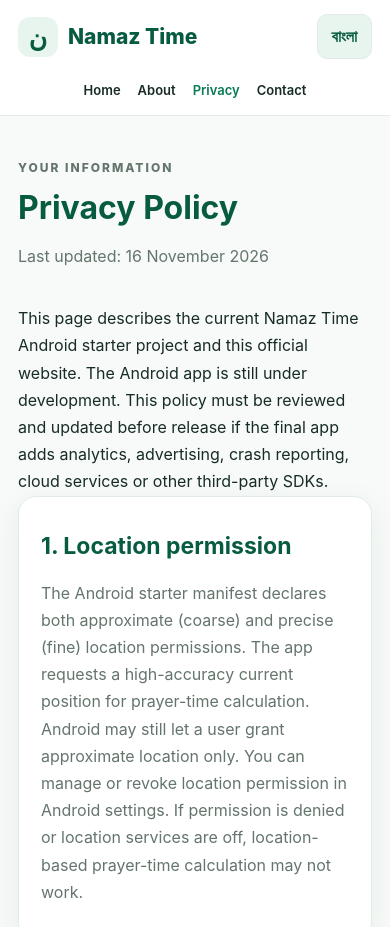
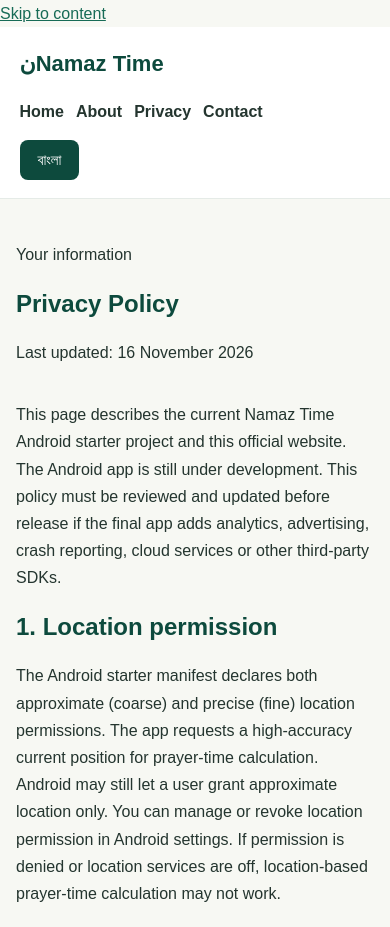
Before and after one commit to namaj-bot/namaz-time-website, a plain HTML site: page privacy.html in a window 390 px wide. Shown: the top 927 px of the page. Drawn offline with Linux system fonts and the light colour scheme.

Commit message:
Refactor styles.css for design updates and responsiveness
Removed old CSS variables and styles, and updated layout properties for improved design and responsiveness.

```diff
--- a/styles.css
+++ b/styles.css
@@ -1,294 +1,130 @@
 
-/* =================================
-   NAMAZ TIME - OFFICIAL WEBSITE
-   Developer: Najmul Islam Sorif
-================================= */
-
-:root {
-  --primary: #087b55;
-  --primary-dark: #065b40;
-  --primary-light: #e8f5ee;
-  --background: #f7faf8;
-  --surface: #ffffff;
-  --text: #172c24;
-  --muted: #64756c;
-  --border: #e2ebe5;
-  --radius: 18px;
-  --shadow: 0 8px 30px rgba(20, 70, 45, .07);
-}
 
 * {
   box-sizing: border-box;
-  margin: 0;
-  padding: 0;
 }
 
-html {
-  scroll-behavior: smooth;
+:root {
+  --green: #0d4a3d;
+  --green-light: #176b56;
+  --cream: #f7f8f3;
+  --text: #24352f;
+  --muted: #68776f;
 }
 
 body {
-  font-family: -apple-system, BlinkMacSystemFont,
-    "Segoe UI", sans-serif;
-  background: var(--background);
+  margin: 0;
+  font-family: Arial, sans-serif;
+  background: var(--cream);
   color: var(--text);
   line-height: 1.7;
 }
 
-a {
-  color: var(--primary);
+.site-header {
+  background: white;
+  padding: 18px 5%;
+  display: flex;
+  justify-content: space-between;
+  align-items: center;
+  flex-wrap: wrap;
+  gap: 15px;
+  border-bottom: 1px solid #e5ebe7;
+}
+
+.brand {
+  color: var(--green);
+  font-size: 22px;
+  font-weight: bold;
   text-decoration: none;
 }
 
-a:hover {
-  color: var(--primary-dark);
+nav {
+  display: flex;
+  flex-wrap: wrap;
+  gap: 18px;
 }
 
-button {
-  font: inherit;
-  cursor: pointer;
-}
-
-/* Header */
-
-.site-header {
-  min-height: 76px;
-  padding: 14px 6%;
-  display: flex;
-  align-items: center;
-  justify-content: space-between;
-  gap: 20px;
-  background: var(--surface);
-  border-bottom: 1px solid var(--border);
-}
-
-.brand {
-  display: flex;
-  align-items: center;
-  gap: 10px;
-  color: var(--primary-dark);
-  font-size: 21px;
-  font-weight: 800;
-}
-
-.brand-mark {
-  width: 40px;
-  height: 40px;
-  display: grid;
-  place-items: center;
-  border-radius: 12px;
-  background: var(--primary-light);
-  font-size: 25px;
-}
-
-.site-header nav {
-  display: flex;
-  align-items: center;
-  flex-wrap: wrap;
-  gap: 24px;
-}
-
-.site-header nav a {
+nav a {
   color: var(--text);
-  font-size: 14px;
+  text-decoration: none;
   font-weight: 600;
 }
 
-.site-header nav a:hover,
-.site-header nav a.active {
-  color: var(--primary);
+nav a:hover {
+  color: var(--green-light);
 }
 
-.lang-toggle {
-  padding: 8px 14px;
-  color: var(--primary-dark);
-  background: var(--primary-light);
-  border: 1px solid var(--border);
-  border-radius: 10px;
-  font-weight: 700;
+button,
+.button {
+  display: inline-block;
+  border: 0;
+  border-radius: 8px;
+  padding: 11px 18px;
+  background: var(--green);
+  color: white;
+  text-decoration: none;
+  cursor: pointer;
+  font-size: 15px;
 }
 
-/* Main content */
+button:hover,
+.button:hover {
+  background: var(--green-light);
+}
 
 main {
-  min-height: 65vh;
+  max-width: 1100px;
+  margin: auto;
+  padding: 45px 20px;
 }
 
-.page-main {
-  width: 100%;
-  max-width: 1100px;
-  margin: 0 auto;
-  padding: 65px 24px;
+h1,
+h2 {
+  color: var(--green);
+  line-height: 1.3;
 }
 
-.narrow {
-  max-width: 820px;
+p {
+  margin: 12px 0;
 }
 
-.page-heading {
+section {
   margin-bottom: 35px;
 }
 
-.page-heading h1 {
-  margin: 10px 0 16px;
-  font-size: clamp(32px, 5vw, 48px);
-  line-height: 1.2;
-  color: var(--primary-dark);
+a {
+  color: var(--green-light);
 }
 
-.page-heading p {
-  color: var(--muted);
-}
-
-.eyebrow {
-  color: var(--primary);
-  font-size: 12px;
-  font-weight: 800;
-  letter-spacing: 2px;
-  text-transform: uppercase;
-}
-
-.muted {
-  color: var(--muted);
-}
-
-/* Sections and cards */
-
-.policy-section,
-.developer {
-  padding: 30px;
-  margin-bottom: 22px;
-  background: var(--surface);
-  border: 1px solid var(--border);
-  border-radius: var(--radius);
-  box-shadow: var(--shadow);
-}
-
-.policy-section h2 {
-  margin: 8px 0 14px;
-  color: var(--primary-dark);
-  font-size: 23px;
-}
-
-.policy-section p {
-  margin: 12px 0;
-  color: var(--muted);
-}
-
-.developer {
-  display: flex;
-  align-items: center;
-  justify-content: space-between;
-  gap: 20px;
-}
-
-.developer strong {
-  width: 58px;
-  height: 58px;
-  display: grid;
-  place-items: center;
-  flex-shrink: 0;
+footer {
+  background: var(--green);
   color: white;
-  background: var(--primary);
-  border-radius: 16px;
-  font-size: 22px;
-}
-
-/* Buttons */
-
-.button {
-  display: inline-flex;
-  align-items: center;
-  justify-content: center;
-  padding: 12px 22px;
-  margin-top: 14px;
-  border-radius: 12px;
-  font-weight: 700;
-  transition: .2s ease;
-}
-
-.button.primary {
-  color: white;
-  background: var(--primary);
-}
-
-.button.primary:hover {
-  background: var(--primary-dark);
-  transform: translateY(-2px);
-}
-
-/* Footer */
-
-.site-footer {
-  padding: 28px 6%;
+  padding: 25px 5%;
   display: flex;
   justify-content: space-between;
   flex-wrap: wrap;
-  gap: 14px;
-  background: #103b2c;
-  color: #e4f3e9;
-  font-size: 13px;
+  gap: 15px;
 }
 
-.site-footer a {
-  color: #bcebd0;
+footer a {
+  color: white;
 }
 
-/* Accessibility */
-
-.skip-link {
-  position: absolute;
-  left: -9999px;
-}
-
-.skip-link:focus {
-  left: 10px;
-  top: 10px;
-  z-index: 10;
-  padding: 10px;
-  background: white;
-}
-
-/* Mobile responsive */
-
-@media (max-width: 700px) {
+@media (max-width: 600px) {
   .site-header {
-    padding: 14px 18px;
-    flex-wrap: wrap;
+    flex-direction: column;
+    align-items: flex-start;
   }
 
-  .site-header nav {
-    order: 3;
-    width: 100%;
-    justify-content: center;
-    gap: 17px;
+  nav {
+    gap: 12px;
   }
 
-  .site-header nav a {
-    font-size: 13px;
+  main {
+    padding: 30px 16px;
   }
 
-  .page-main {
-    padding: 42px 18px;
-  }
-
-  .policy-section,
-  .developer {
-    padding: 22px;
-  }
-
-  .site-footer {
+  footer {
     flex-direction: column;
-    text-align: center;
   }
 }
-
-@media (max-width: 380px) {
-  .site-header nav {
-    gap: 11px;
-  }
-
-  .site-header nav a {
-    font-size: 12px;
-  }
-}
```
